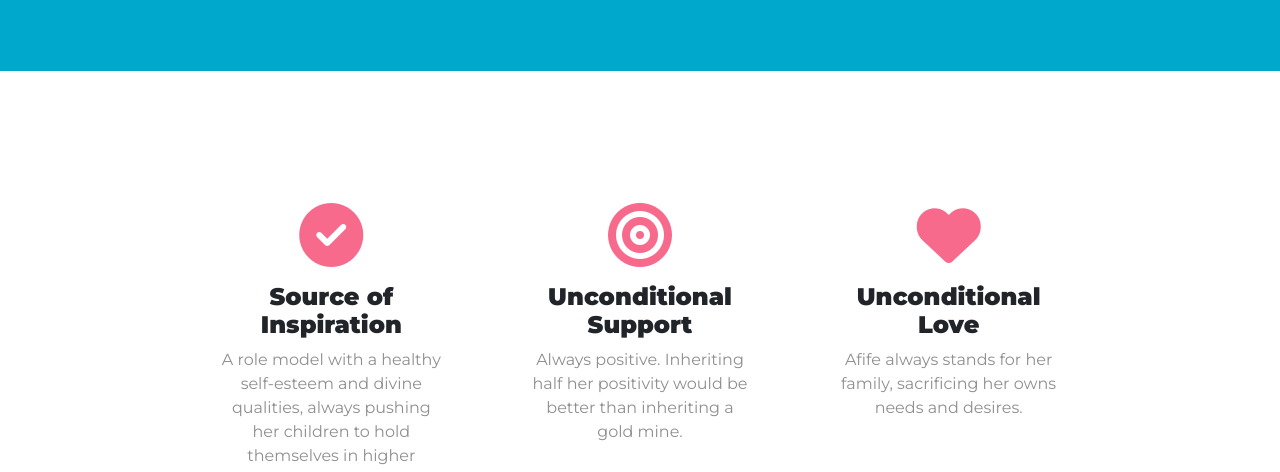
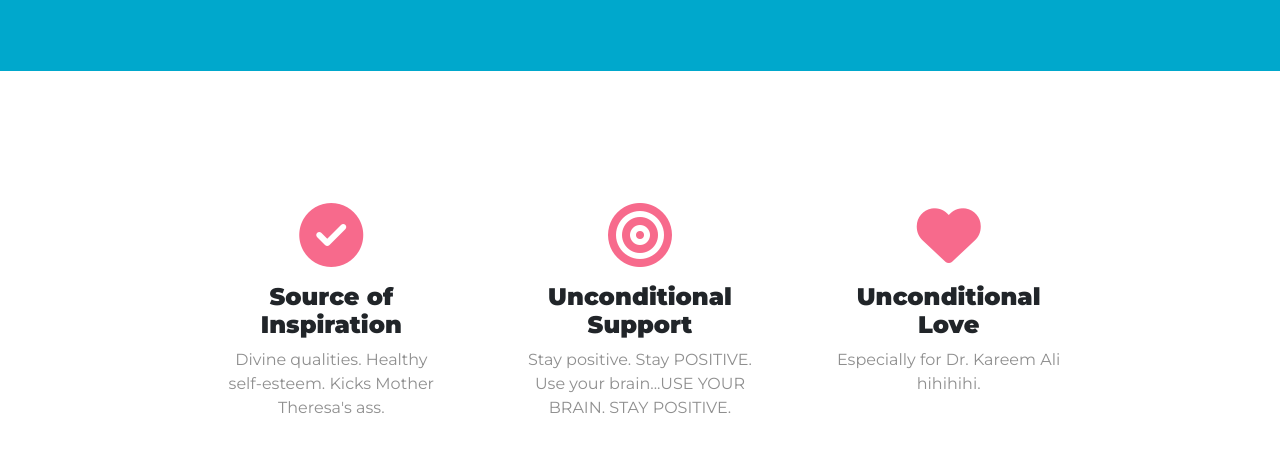
Before and after one commit to karawan808/mama, a plain HTML site: page index.html in a window 1280 px wide. Shown: the part 550-1022 px from the top of the page. Drawn offline with nearby package versions, Linux system fonts and the light colour scheme; grey boxes are pictures that could not be loaded.

Commit message:
Update index.html features

```diff
--- a/index.html
+++ b/index.html
@@ -80,17 +80,17 @@
         <div class="feature-box col-lg-4">
           <i class="fas fa-check-circle fa-4x feature-icons"></i>
           <h3 class="feature-title">Source of Inspiration</h3>
-          <p>A role model with a healthy self-esteem and divine qualities, always pushing her children to hold themselves in higher regard.</p>
+          <p>Divine qualities. Healthy self-esteem. Kicks Mother Theresa's ass.</p>
         </div>
         <div class="feature-box col-lg-4">
           <i class="fas fa-bullseye fa-4x feature-icons"></i>
           <h3 class="feature-title">Unconditional Support</h3>
-          <p>Always positive. Inheriting half her positivity would be better than inheriting a gold mine.</p>
+          <p>Stay positive. Stay POSITIVE. Use your brain...USE YOUR BRAIN. STAY POSITIVE.</p>
         </div>
         <div class="feature-box col-lg-4">
           <i class="fas fa-heart fa-4x feature-icons"></i>
           <h3 class="feature-title">Unconditional Love</h3>
-          <p>Afife always stands for her family, sacrificing her owns needs and desires.</p>
+          <p>Especially for Dr. Kareem Ali hihihihi.</p>
         </div>
       </div>
       <img class="mashalogo" src="https://media.giphy.com/media/OOjqDrwWRSTBW4bb2J/giphy.gif" alt="">
```
